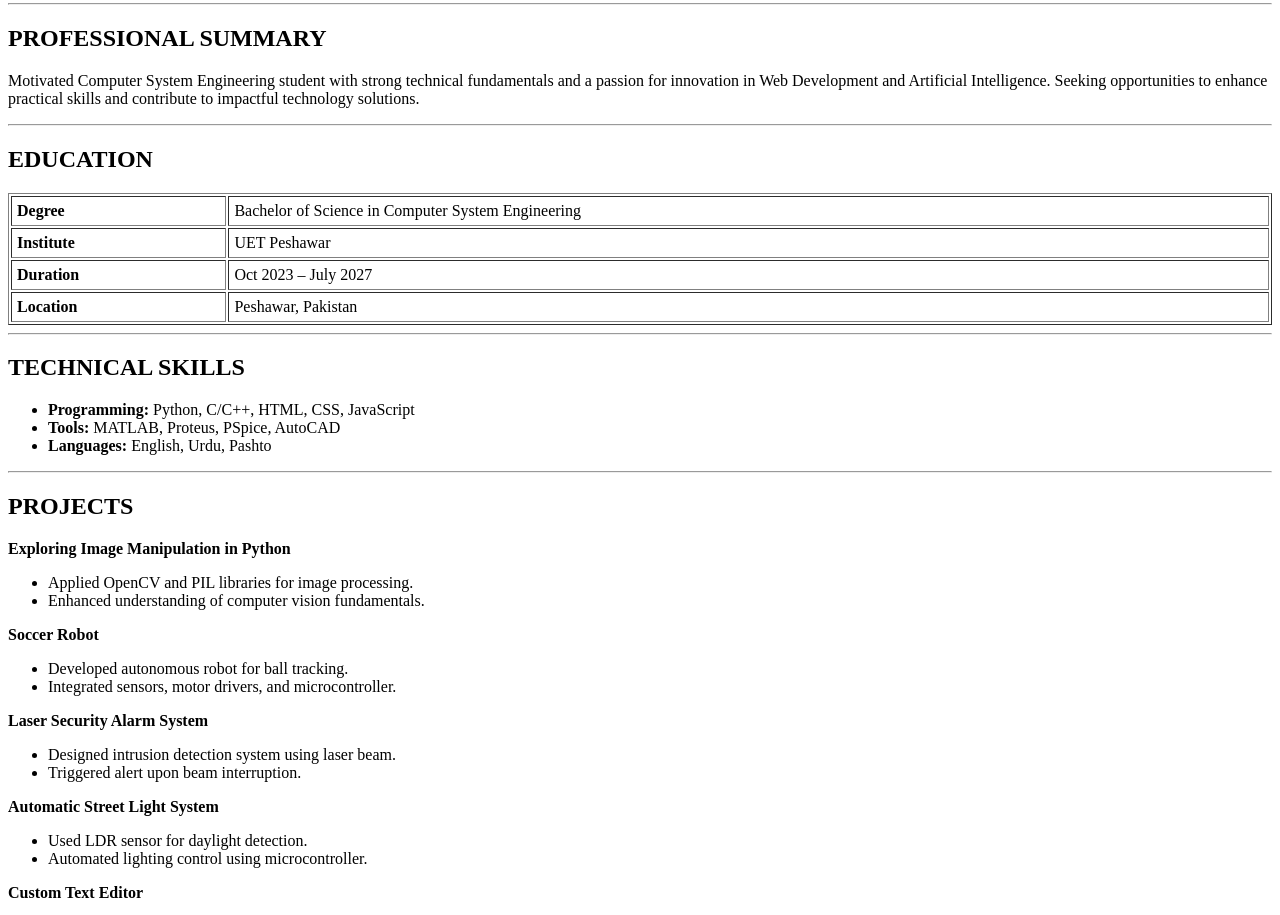
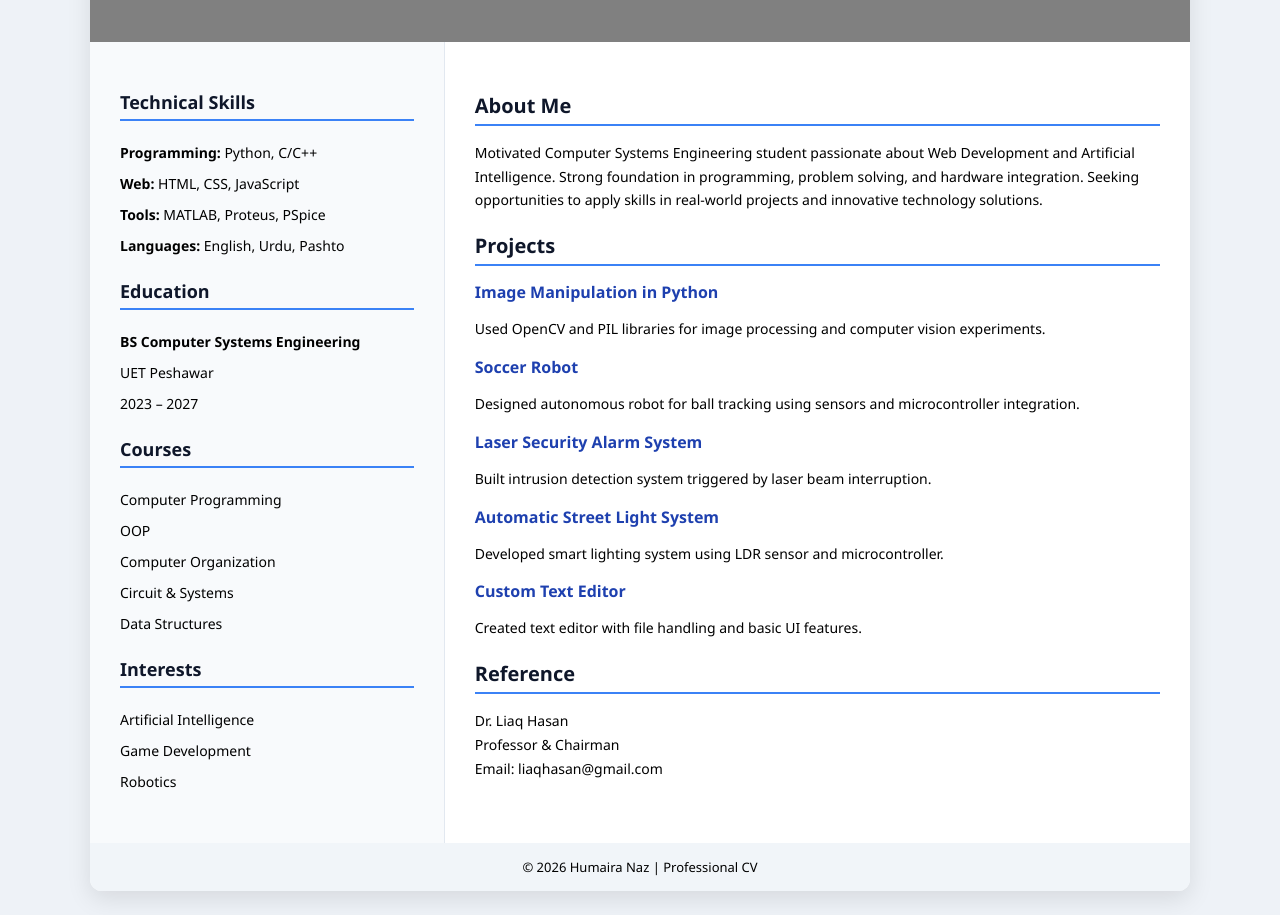
Before and after one commit to humaira543/CV, a plain HTML site: page index.html in a window 1280 px wide. Shown: the part 179-1094 px from the top of the page. Drawn offline with Linux system fonts and the light colour scheme.

Commit message:
Revamp CV layout and styling in index.html
Updated the CV layout and styling for improved presentation and readability.

```diff
--- a/index.html
+++ b/index.html
@@ -1,126 +1,235 @@
 <!DOCTYPE html>
-<html>
+<html lang="en">
 <head>
-    <title>Humaira Naz - CV</title>
+<meta charset="UTF-8">
+<meta name="viewport" content="width=device-width, initial-scale=1.0">
+<title>Humaira Naz | CV</title>
+
+<style>
+
+body{
+    margin:0;
+    font-family: 'Segoe UI', Tahoma, Geneva, Verdana, sans-serif;
+    background:#eef2f7;
+}
+
+/* ====== MAIN CONTAINER ====== */
+.container{
+    width: 1100px;
+    margin:40px auto;
+    background:white;
+    border-radius:12px;
+    box-shadow:0 8px 25px rgba(0,0,0,0.1);
+    overflow:hidden;
+}
+
+/* ====== HEADER ====== */
+.header{
+    background:grey;(135deg,#0f172a,#1e293b);
+    color:white;
+    padding:40px;
+    display:flex;
+    justify-content:space-between;
+    align-items:center;
+}
+
+.header h1{
+    margin:0;
+    font-size:36px;
+}
+
+.header p{
+    margin:5px 0 0;
+    opacity:0.9;
+}
+
+.contact{
+    text-align:right;
+    font-size:14px;
+    line-height:1.8;
+}
+
+/* ====== CONTENT SECTION ====== */
+.content{
+    display:flex;
+}
+
+/* ====== SIDEBAR ====== */
+.sidebar{
+    width:30%;
+    background:#f8fafc;
+    padding:30px;
+    border-right:1px solid #e2e8f0;
+}
+
+.sidebar h3{
+    color:#0f172a;
+    margin-bottom:15px;
+    font-size:18px;
+    border-bottom:2px solid #3b82f6;
+    padding-bottom:5px;
+}
+
+.sidebar ul{
+    list-style:none;
+    padding:0;
+}
+
+.sidebar ul li{
+    padding:6px 0;
+    font-size:14px;
+}
+
+/* ====== MAIN AREA ====== */
+.main{
+    width:70%;
+    padding:30px;
+}
+
+.main h3{
+    color:#0f172a;
+    margin-bottom:15px;
+    font-size:20px;
+    border-bottom:2px solid #3b82f6;
+    padding-bottom:5px;
+}
+
+.main p{
+    font-size:14px;
+    line-height:1.7;
+}
+
+.project{
+    margin-bottom:15px;
+}
+
+.project strong{
+    color:#1e40af;
+}
+
+.footer{
+    text-align:center;
+    padding:15px;
+    background:#f1f5f9;
+    font-size:13px;
+}
+
+</style>
 </head>
+
 <body>
 
-    <center>
+<div class="container">
+
+<!-- HEADER -->
+<div class="header">
+    <div>
         <h1>Humaira Naz</h1>
-        <p><b>Web Development | Artificial Intelligence</b></p>
+        <p>Computer Systems Engineering Student | Web Developer | AI Enthusiast</p>
+    </div>
+
+    <div class="contact">
+        📧 23pwcse2315@uetpeshawar.edu.pk <br>
+        📱 0317-9887300 <br>
+        📍 Peshawar, Pakistan <br>
+        🔗 linkedin.com/in/humaira-naz-6106b53ab
+    </div>
+</div>
+
+<!-- CONTENT -->
+<div class="content">
+
+    <!-- SIDEBAR -->
+    <div class="sidebar">
+
+        <h3>Technical Skills</h3>
+        <ul>
+            <li><strong>Programming:</strong> Python, C/C++</li>
+            <li><strong>Web:</strong> HTML, CSS, JavaScript</li>
+            <li><strong>Tools:</strong> MATLAB, Proteus, PSpice</li>
+            <li><strong>Languages:</strong> English, Urdu, Pashto</li>
+        </ul>
+
+        <h3>Education</h3>
+        <ul>
+            <li><strong>BS Computer Systems Engineering</strong></li>
+            <li>UET Peshawar</li>
+            <li>2023 – 2027</li>
+        </ul>
+
+        <h3>Courses</h3>
+        <ul>
+            <li>Computer Programming</li>
+            <li>OOP</li>
+            <li>Computer Organization</li>
+            <li>Circuit & Systems</li>
+            <li>Data Structures</li>
+        </ul>
+
+        <h3>Interests</h3>
+        <ul>
+            <li>Artificial Intelligence</li>
+            <li>Game Development</li>
+            <li>Robotics</li>
+        </ul>
+
+    </div>
+
+    <!-- MAIN SECTION -->
+    <div class="main">
+
+        <h3>About Me</h3>
         <p>
-            Email: 23pwcse2315@uetpeshawar.edu.pk |
-            Phone: 03179887300 |
-            Peshawar, Pakistan
+        Motivated Computer Systems Engineering student passionate about
+        Web Development and Artificial Intelligence. Strong foundation
+        in programming, problem solving, and hardware integration.
+        Seeking opportunities to apply skills in real-world projects
+        and innovative technology solutions.
         </p>
+
+        <h3>Projects</h3>
+
+        <div class="project">
+            <strong>Image Manipulation in Python</strong>
+            <p>Used OpenCV and PIL libraries for image processing and computer vision experiments.</p>
+        </div>
+
+        <div class="project">
+            <strong>Soccer Robot</strong>
+            <p>Designed autonomous robot for ball tracking using sensors and microcontroller integration.</p>
+        </div>
+
+        <div class="project">
+            <strong>Laser Security Alarm System</strong>
+            <p>Built intrusion detection system triggered by laser beam interruption.</p>
+        </div>
+
+        <div class="project">
+            <strong>Automatic Street Light System</strong>
+            <p>Developed smart lighting system using LDR sensor and microcontroller.</p>
+        </div>
+
+        <div class="project">
+            <strong>Custom Text Editor</strong>
+            <p>Created text editor with file handling and basic UI features.</p>
+        </div>
+
+        <h3>Reference</h3>
         <p>
-            LinkedIn: www.linkedin.com/in/humaira-naz-6106b53ab
+        Dr. Liaq Hasan <br>
+        Professor & Chairman <br>
+        Email: liaqhasan@gmail.com
         </p>
-    </center>
 
-    <hr>
+    </div>
 
-    <h2>PROFESSIONAL SUMMARY</h2>
-    <p>
-        Motivated Computer System Engineering student with strong technical
-        fundamentals and a passion for innovation in Web Development and
-        Artificial Intelligence. Seeking opportunities to enhance practical
-        skills and contribute to impactful technology solutions.
-    </p>
+</div>
 
-    <hr>
+<div class="footer">
+    © 2026 Humaira Naz | Professional CV
+</div>
 
-    <h2>EDUCATION</h2>
-    <table width="100%" border="1" cellpadding="5">
-        <tr>
-            <td><b>Degree</b></td>
-            <td>Bachelor of Science in Computer System Engineering</td>
-        </tr>
-        <tr>
-            <td><b>Institute</b></td>
-            <td>UET Peshawar</td>
-        </tr>
-        <tr>
-            <td><b>Duration</b></td>
-            <td>Oct 2023 – July 2027</td>
-        </tr>
-        <tr>
-            <td><b>Location</b></td>
-            <td>Peshawar, Pakistan</td>
-        </tr>
-    </table>
-
-    <hr>
-
-    <h2>TECHNICAL SKILLS</h2>
-    <ul>
-        <li><b>Programming:</b> Python, C/C++, HTML, CSS, JavaScript</li>
-        <li><b>Tools:</b> MATLAB, Proteus, PSpice, AutoCAD</li>
-        <li><b>Languages:</b> English, Urdu, Pashto</li>
-    </ul>
-
-    <hr>
-
-    <h2>PROJECTS</h2>
-
-    <p><b>Exploring Image Manipulation in Python</b></p>
-    <ul>
-        <li>Applied OpenCV and PIL libraries for image processing.</li>
-        <li>Enhanced understanding of computer vision fundamentals.</li>
-    </ul>
-
-    <p><b>Soccer Robot</b></p>
-    <ul>
-        <li>Developed autonomous robot for ball tracking.</li>
-        <li>Integrated sensors, motor drivers, and microcontroller.</li>
-    </ul>
-
-    <p><b>Laser Security Alarm System</b></p>
-    <ul>
-        <li>Designed intrusion detection system using laser beam.</li>
-        <li>Triggered alert upon beam interruption.</li>
-    </ul>
-
-    <p><b>Automatic Street Light System</b></p>
-    <ul>
-        <li>Used LDR sensor for daylight detection.</li>
-        <li>Automated lighting control using microcontroller.</li>
-    </ul>
-
-    <p><b>Custom Text Editor</b></p>
-    <ul>
-        <li>Built text editor application.</li>
-        <li>Implemented file handling and UI features.</li>
-    </ul>
-
-    <hr>
-
-    <h2>COURSES</h2>
-    <ul>
-        <li>Computer Programming</li>
-        <li>Object Oriented Programming</li>
-        <li>Computer Fundamentals</li>
-        <li>Circuit and Systems</li>
-        <li>Complex Variables</li>
-        <li>Computer Organization and Architecture</li>
-    </ul>
-
-    <hr>
-
-    <h2>INTERESTS</h2>
-    <ul>
-        <li>Game Development</li>
-        <li>Artificial Intelligence</li>
-    </ul>
-
-    <hr>
-
-    <h2>REFERENCE</h2>
-    <p>
-        Dr. Liaq Hasan<br>
-        Professor & Chairman, UET Pakistan<br>
-        Email: liaqhasan@gmail.com
-    </p>
+</div>
 
 </body>
 </html>
```
